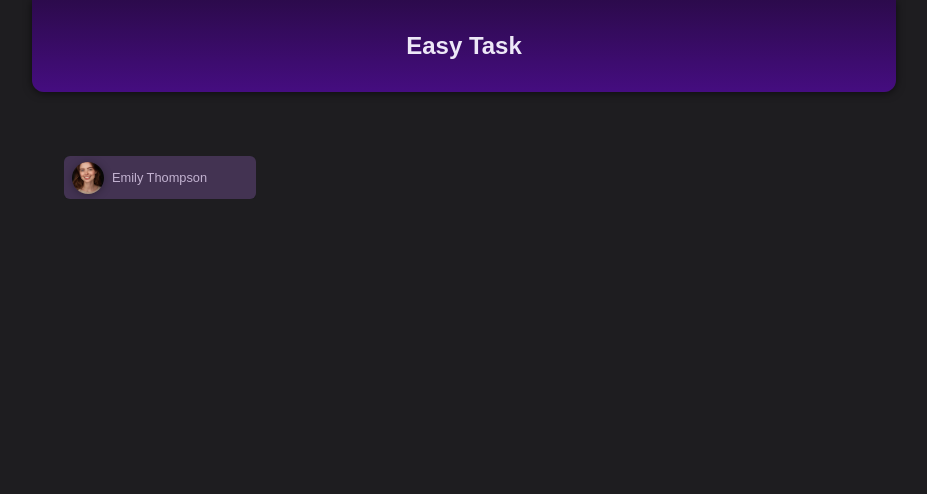
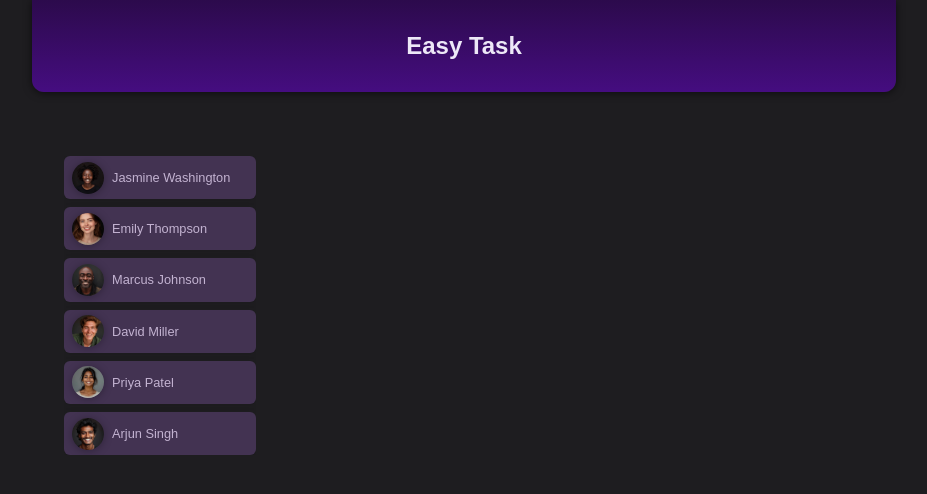
Before and after one commit to santhosh-time/angular-01-starting-project, an Angular app: page / in a window 1280 px wide. Shown: the top 494 px of the page, without its empty margins (176-1103 px from the left). Built offline with nearby package versions, Linux system fonts and the light colour scheme.

Commit message:
Defining component Inputs

```diff
--- a/src/app/app.component.html
+++ b/src/app/app.component.html
@@ -3,7 +3,22 @@
 <main>
     <ul id="users">
         <li>
-            <app-user />
+            <app-user [avatar]="users[0].avatar" [name]="users[0].name" />
+        </li>
+        <li>
+            <app-user [avatar]="users[1].avatar" [name]="users[1].name" />
+        </li>
+        <li>
+            <app-user [avatar]="users[2].avatar" [name]="users[2].name" />
+        </li>
+        <li>
+            <app-user [avatar]="users[3].avatar" [name]="users[3].name" />
+        </li>
+        <li>
+            <app-user [avatar]="users[4].avatar" [name]="users[4].name" />
+        </li>
+        <li>
+            <app-user [avatar]="users[5].avatar" [name]="users[5].name" />
         </li>
     </ul>
 </main>
--- a/src/app/app.component.ts
+++ b/src/app/app.component.ts
@@ -1,6 +1,7 @@
 import { Component } from '@angular/core';
 import { HeaderComponent } from "./header/header.component";
 import { UserComponent } from "./user/user.component";
+import { DUMMY_USERS } from './dummy-users';
 
 // This is the main application component for an Angular application.
 @Component({
@@ -10,4 +11,6 @@
   templateUrl: './app.component.html',
   styleUrls: ['./app.component.css'],
 })
-export class AppComponent {}
+export class AppComponent {
+  users = DUMMY_USERS;
+}
--- a/src/app/user/user.component.html
+++ b/src/app/user/user.component.html
@@ -1,9 +1,9 @@
 <div>
   <button (click)="onSelectUser()">
     <img
-      [src]="imagePath()"
-      [alt]="selectedUser().name"
+      [src]="imagePath"
+      [alt]="name"
     />
-    <span>{{selectedUser().name}}</span>
+    <span>{{name}}</span>
   </button>
 </div>
--- a/src/app/user/user.component.ts
+++ b/src/app/user/user.component.ts
@@ -1,7 +1,5 @@
-import { Component, computed, signal } from '@angular/core';
+import { Component, Input } from '@angular/core';
 import { DUMMY_USERS } from '../dummy-users';
-
-const randomIndex = Math.floor(Math.random() * DUMMY_USERS.length);
 
 @Component({
   selector: 'app-user',
@@ -11,10 +9,12 @@
   styleUrl: './user.component.css'
 })
 export class UserComponent {
-  selectedUser = signal(DUMMY_USERS[randomIndex]);
-  imagePath = computed(() => 'assets/users/' + this.selectedUser().avatar);
+@Input() avatar!: string;
+@Input() name!: string;
 
-  onSelectUser() {
-    this.selectedUser.set(DUMMY_USERS[Math.floor(Math.random() * DUMMY_USERS.length)]);
-  }
+get imagePath() {
+  return 'assets/users/' + this.avatar;
 }
+
+  onSelectUser() {}
+}
```
